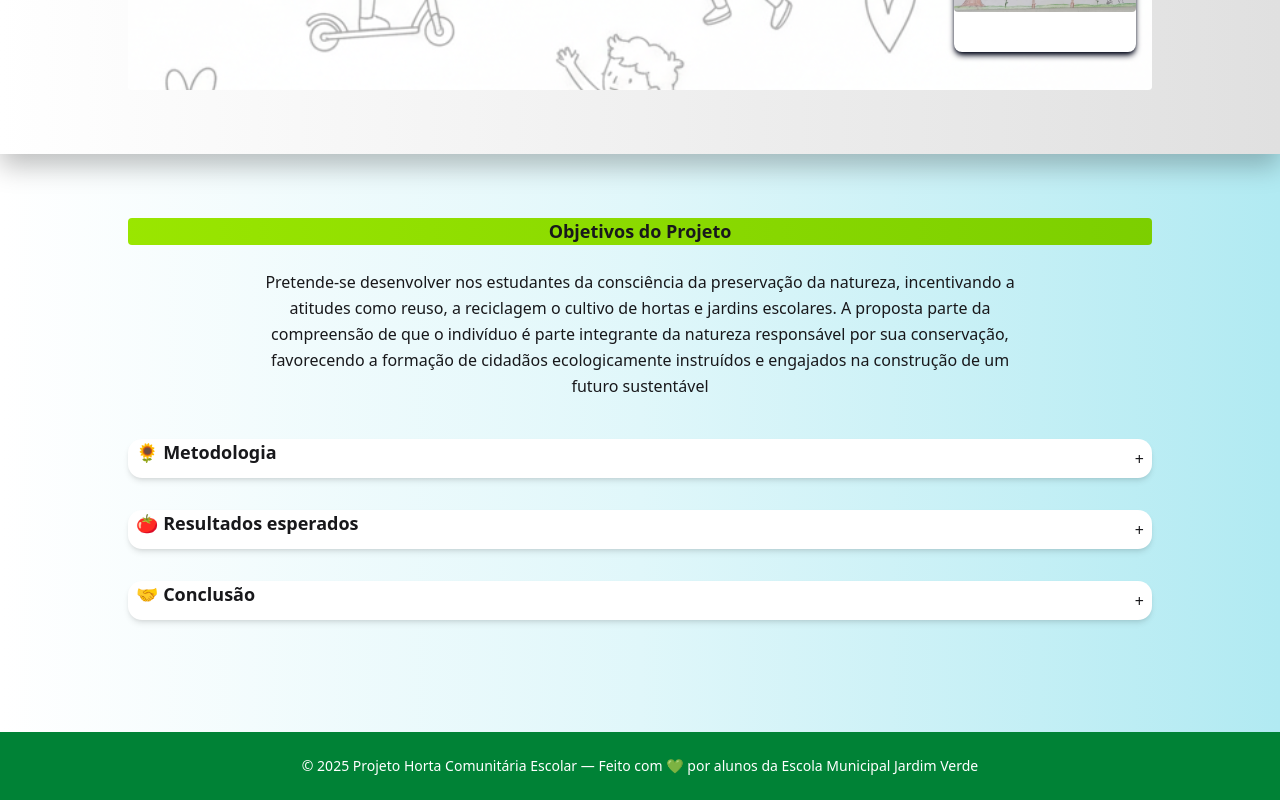
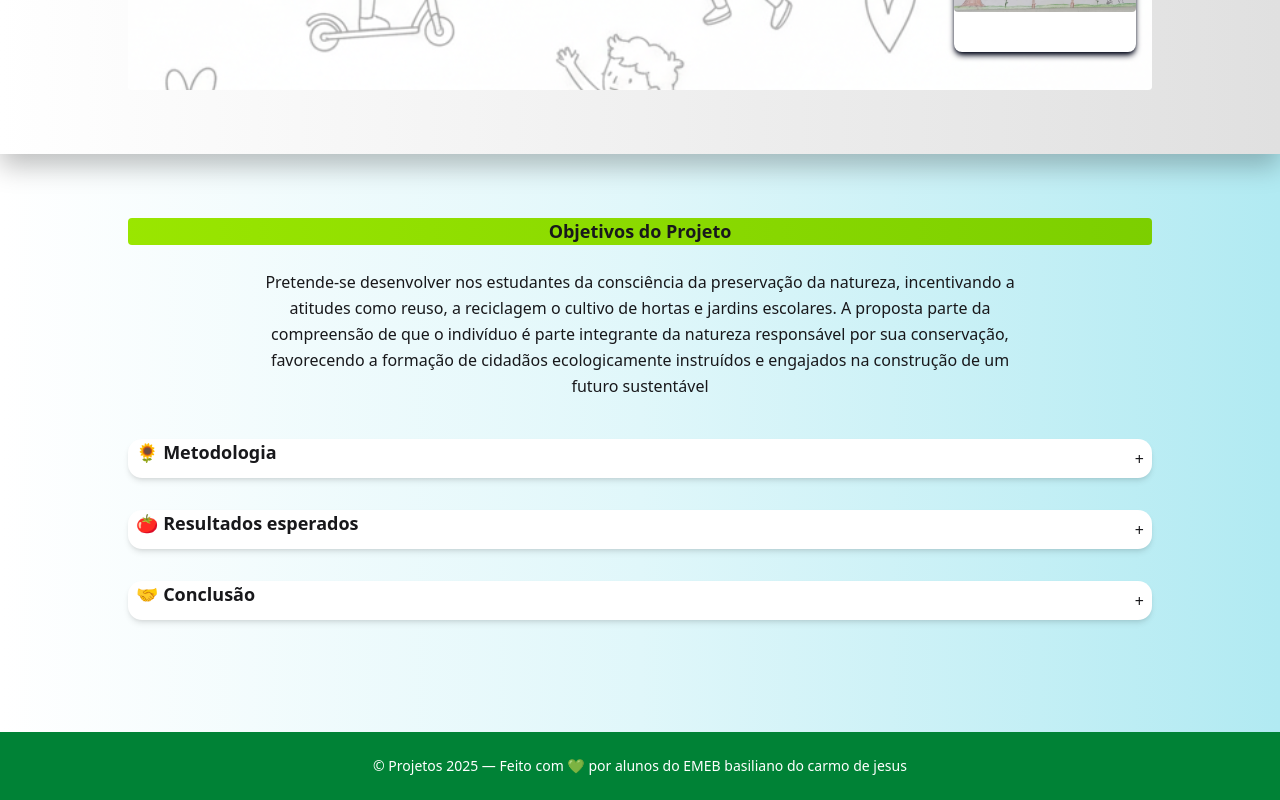
Before and after one commit to dilema-cypher/Projetos-escolares-EMEB-Basiliano, a Next.js app in the folder app-horta-comunitaria/: page / in a window 1280 px wide. Shown: the part 3032-3832 px from the top of the page. Built offline with nearby package versions, Linux system fonts and the light colour scheme.

Commit message:
chore:mudança no texto do footer

```diff
--- a/app-horta-comunitaria/src/app/hortaPage/footer/footer.tsx
+++ b/app-horta-comunitaria/src/app/hortaPage/footer/footer.tsx
@@ -2,8 +2,7 @@ export default function Footer(){
     return(
         <footer className="bg-green-700 text-white text-center py-6 mt-12">
         <p className="text-sm">
-          © 2025 Projeto Horta Comunitária Escolar — Feito com 💚 por alunos da
-          Escola Municipal Jardim Verde
+          © Projetos 2025 — Feito com 💚 por alunos do EMEB basiliano do carmo de jesus
         </p>
       </footer>
     )
```
